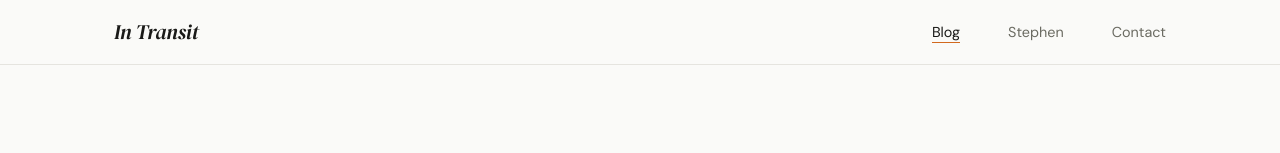
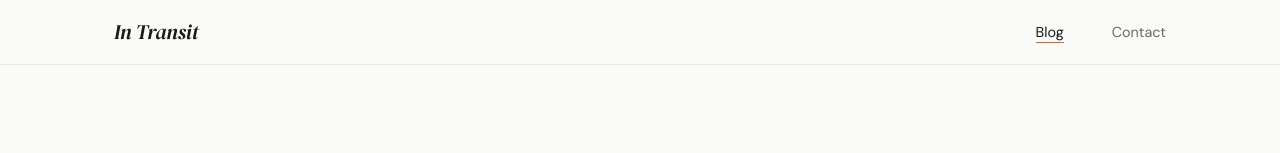
Before and after one commit to sabosch2/intransit, a plain HTML site: page blog/index.html in a window 1280 px wide. Shown: the top 153 px of the page. Drawn offline with Linux system fonts and the light colour scheme.

Commit message:
removed Stephen link

```diff
--- a/blog/index.html
+++ b/blog/index.html
@@ -18,7 +18,6 @@
       <a href="../index.html" class="nav-logo">In Transit</a>
       <ul class="nav-links">
         <li><a href="../blog/index.html" class="active">Blog</a></li>
-        <li><a href="https://stephen-bosch.com">Stephen</a></li>
         <li><a href="../contact.html">Contact</a></li>
       </ul>
     </div>
```
Also changed, not shown: blog/van-buildout.html (+0 -1 lines), contact.html (+0 -1 lines), index.html (+0 -1 lines).
